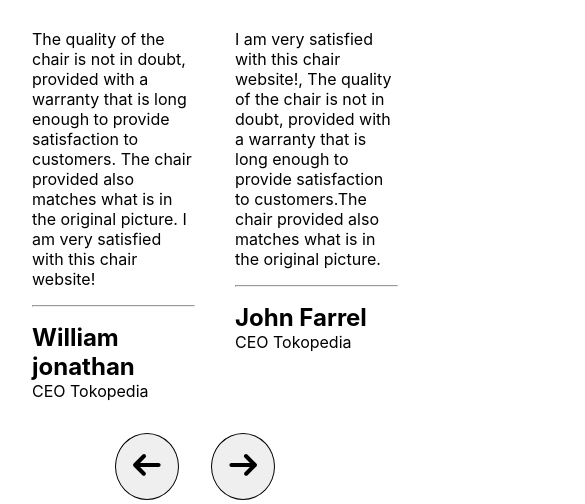
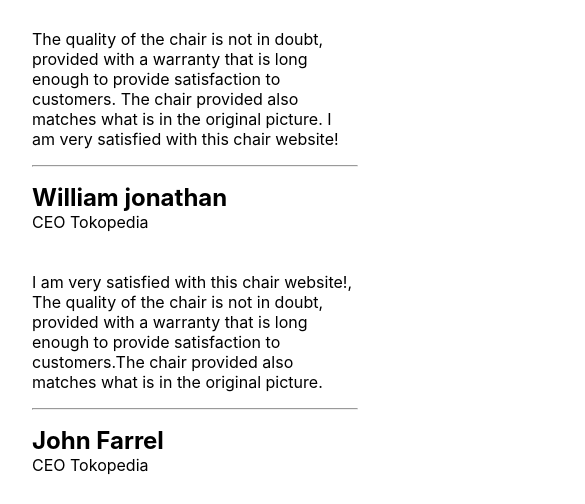
Before and after one commit to L4KsHM1/Kursinan, a website built with Vite: page index.html in a window 390 px wide. Shown: the part 3111-3615 px from the top of the page, 585 px wide, since content can reach past the window. Built offline with nearby package versions, Linux system fonts and the light colour scheme.

Commit message:
responsive

```diff
--- a/style.css
+++ b/style.css
@@ -165,7 +165,8 @@
   margin-top: 3rem;
   display: grid;
   gap: 2.5rem;
-  grid-template-columns: 50% 50%;
+  grid-template-columns: repeat(2, 1fr);
+
   margin-bottom: 3rem;
 }
 .customer-msg hr {
@@ -275,4 +276,11 @@
     padding: 0;
     margin: 0;
   }
+  .customer-msg {
+    grid-template-columns: repeat(1, 1fr);
+    grid-template-rows: repeat(2, 1fr);
+  }
+  footer {
+    display: none;
+  }
 }
```
